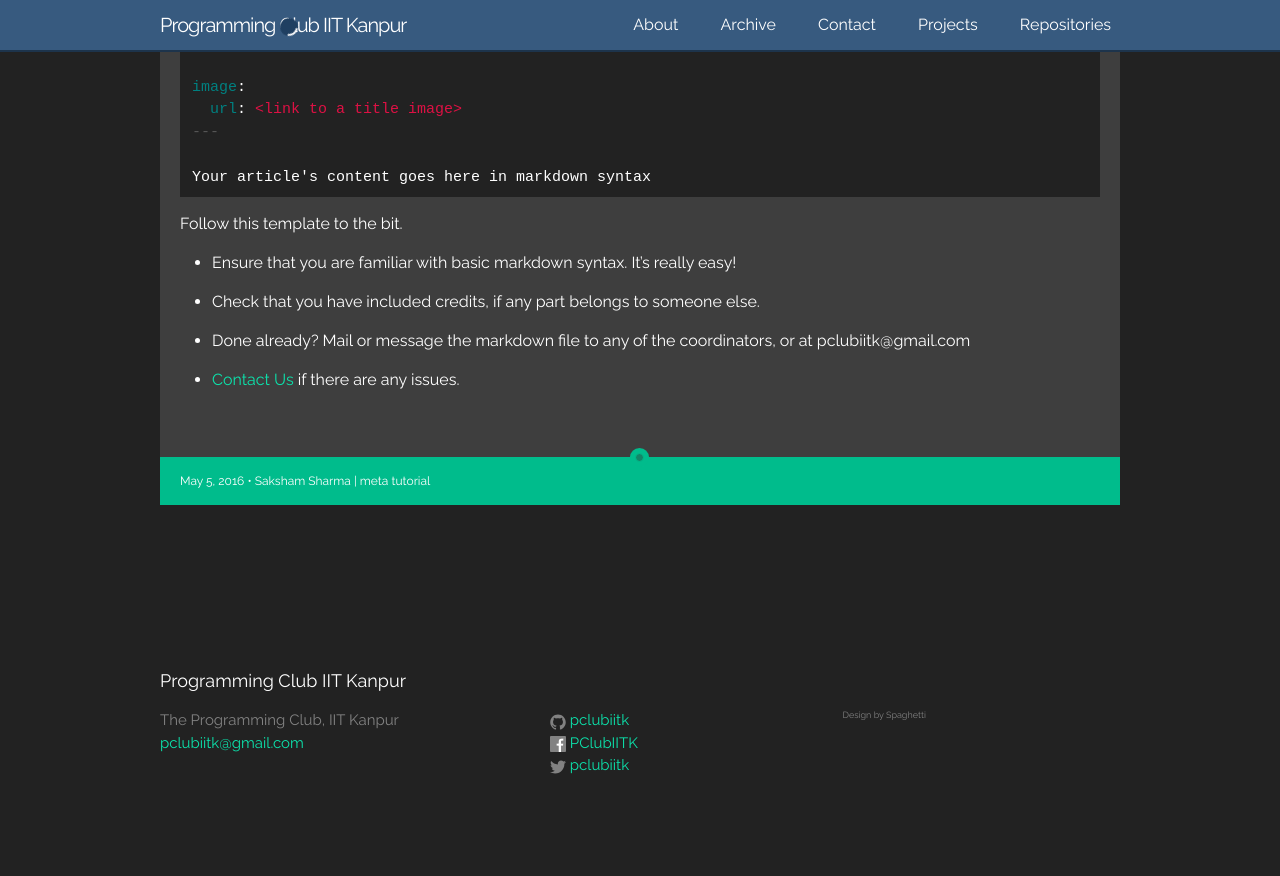
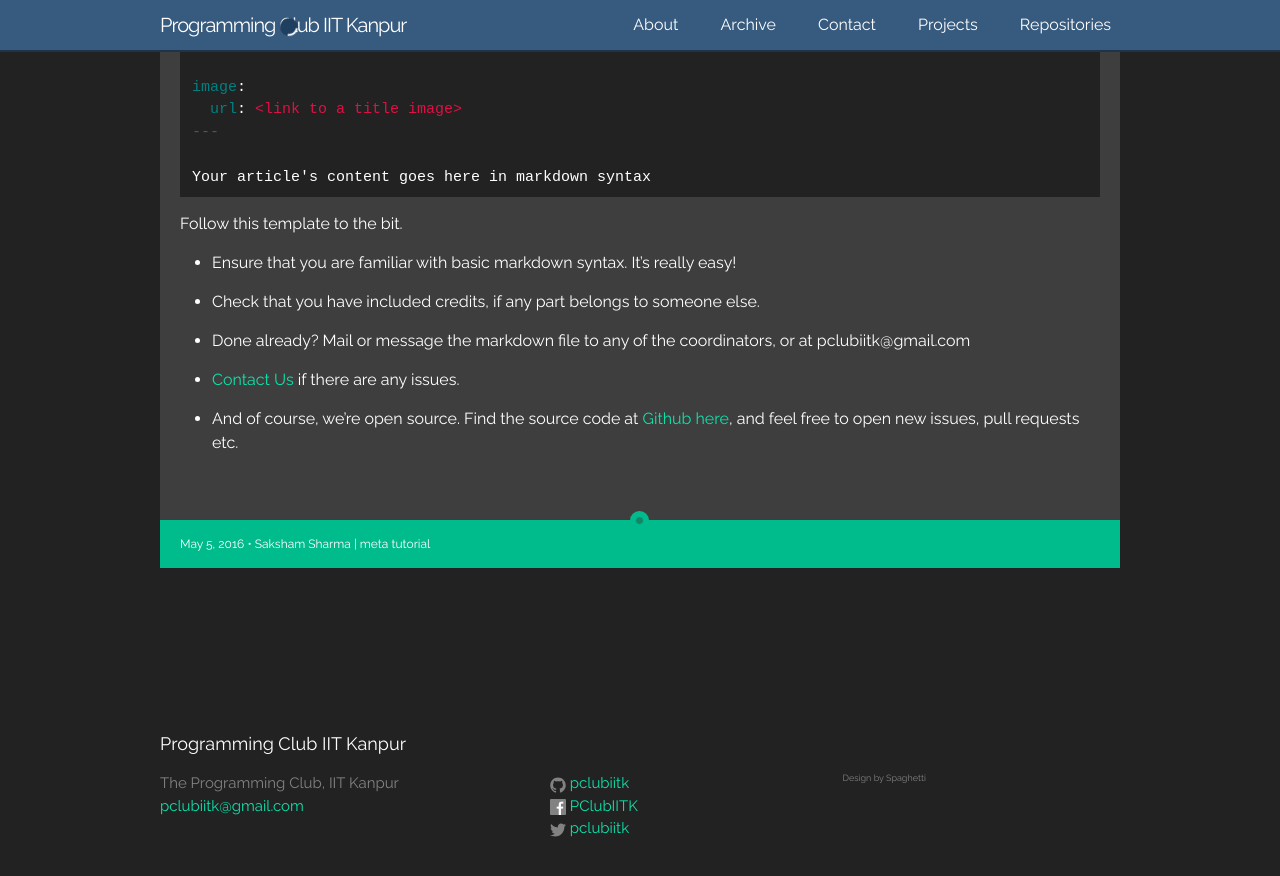
Before and after one commit to pclubiitk/pclub.in, a Jekyll site: the page built from _posts/2016-05-05-posttemplate.md, in a window 1280 px wide and 900 px high, scrolled down 561 px. Shown: the top 876 px of the window. Built offline with Jekyll 4.4.1, drawn with Linux system fonts in a browser that asks for light colours; nearby versions of some CDN libraries; comment, search, counter and statistics services are not loaded; a style sheet for code colours, icons or effects is not loaded; before the commit the page ends 1398 px from its top, so only the background shows below that.

Commit message:
Add github repo URL

```diff
--- a/_posts/2016-05-05-posttemplate.md
+++ b/_posts/2016-05-05-posttemplate.md
@@ -54,3 +54,5 @@ Follow this template to the bit.
 - Done already? Mail or message the markdown file to any of the coordinators, or at pclubiitk@gmail.com
 
 - [Contact Us](/contact.html) if there are any issues.
+
+- And of course, we're open source. Find the source code at [Github here](https://github.com/pclubiitk/pclub.in), and feel free to open new issues, pull requests etc.
```
